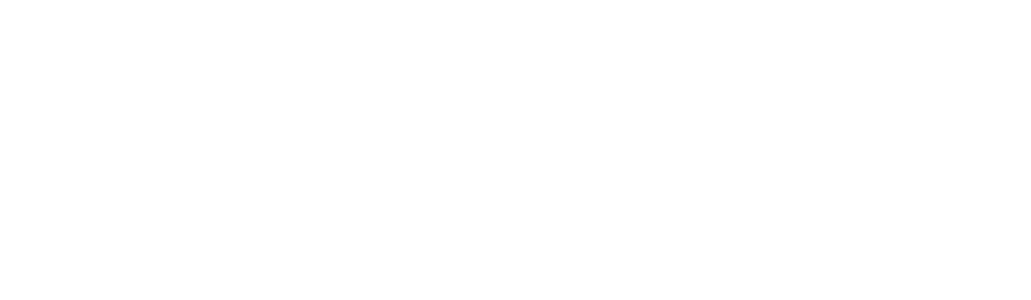
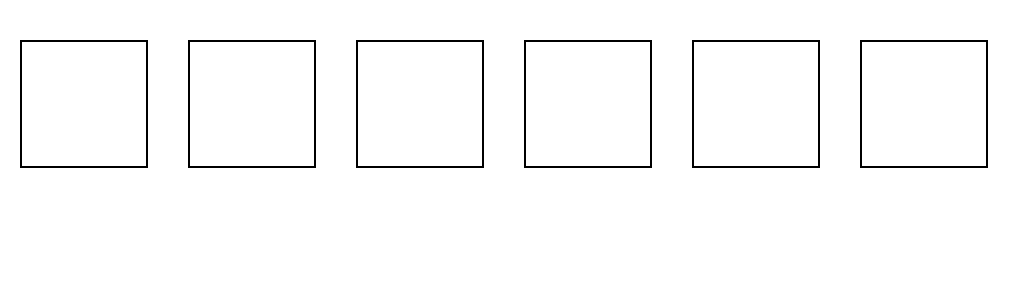
Before and after one commit to hokaelok/first-react, a React (Create React App) app: page / in a window 1280 px wide. Shown: the top 300 px of the page, without its empty margins (0-1031 px from the left). Built offline with nearby package versions, Linux system fonts and the light colour scheme; the HTML template or start-up script is replaced by a standard one.

Commit message:
Push to main (21 June 2022 10:45)

```diff
--- a/src/App.js
+++ b/src/App.js
@@ -1,10 +1,17 @@
+import { useState } from "react";
 import MemeHeader from "./components/MemeHeader";
 import MemeBody from "./components/MemeBody";
 import YesNoButton from "./components/YesNoButton";
 import Counter from "./components/Counter";
 import ProfileCard from "./components/ProfileCard";
+import UserHeader from "./components/UserHeader";
+import UserBody from "./components/UserBody";
+import Boxes from "./components/Boxes";
 
 const App = () => {
+    // user state
+    // const [user, setUser] = useState("King");
+
     return (
         <div className="App">
             {/* <MemeHeader />
@@ -12,6 +19,9 @@
             {/* <YesNoButton /> */}
             {/* <Counter /> */}
             {/* <ProfileCard /> */}
+            {/* <UserHeader name={user} />
+            <UserBody name={user} /> */}
+            <Boxes />
         </div>
     );
 };
--- /dev/null
+++ b/src/assets/API/BoxesData.js
@@ -0,0 +1,26 @@
+export default [
+    {
+        id: 1,
+        on: true,
+    },
+    {
+        id: 2,
+        on: false,
+    },
+    {
+        id: 3,
+        on: true,
+    },
+    {
+        id: 4,
+        on: true,
+    },
+    {
+        id: 5,
+        on: false,
+    },
+    {
+        id: 6,
+        on: false,
+    },
+];
--- /dev/null
+++ b/src/components/Boxes.js
@@ -0,0 +1,19 @@
+import { useState } from "react";
+import BoxesData from "../assets/API/BoxesData";
+
+export default function Boxes() {
+    const [boxes, settogglsetBoxes] = useState(BoxesData);
+
+    const boxElements = boxes.map((box) => (
+        <div
+            className="border-2 border-black h-32 w-32 inline-block m-5"
+            key={box.id}
+        ></div>
+    ));
+
+    return (
+        <div className="mt-5">
+            <div>{boxElements}</div>
+        </div>
+    );
+}
--- /dev/null
+++ b/src/components/UserBody.js
@@ -0,0 +1,9 @@
+export default function UserBody(props) {
+    return (
+        <section className="">
+            <h1 className="text-2xl font-bold m-5">
+                Welcome back, {props.name}!
+            </h1>
+        </section>
+    );
+}
--- /dev/null
+++ b/src/components/UserHeader.js
@@ -0,0 +1,7 @@
+export default function UserHeader(props) {
+    return (
+        <header className="bg-blue-200 h-16 flex items-center p-5">
+            <p className="font-semibold">Current user: {props.name}</p>
+        </header>
+    );
+}
```
